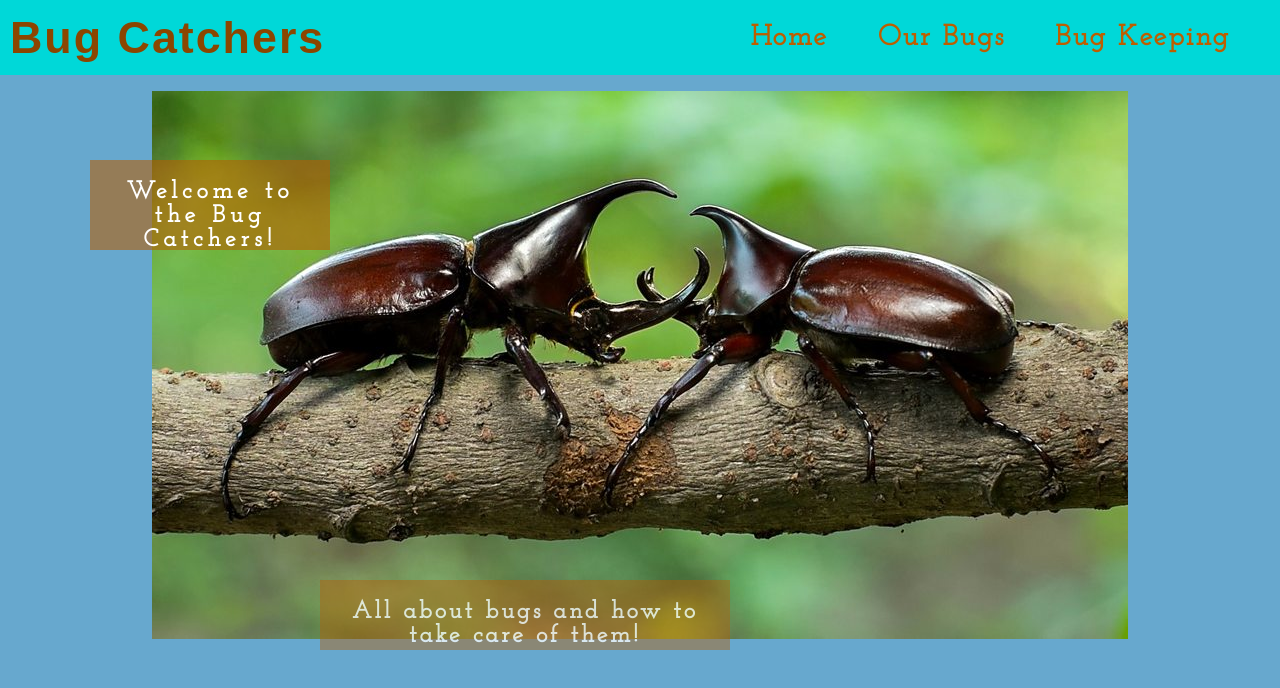
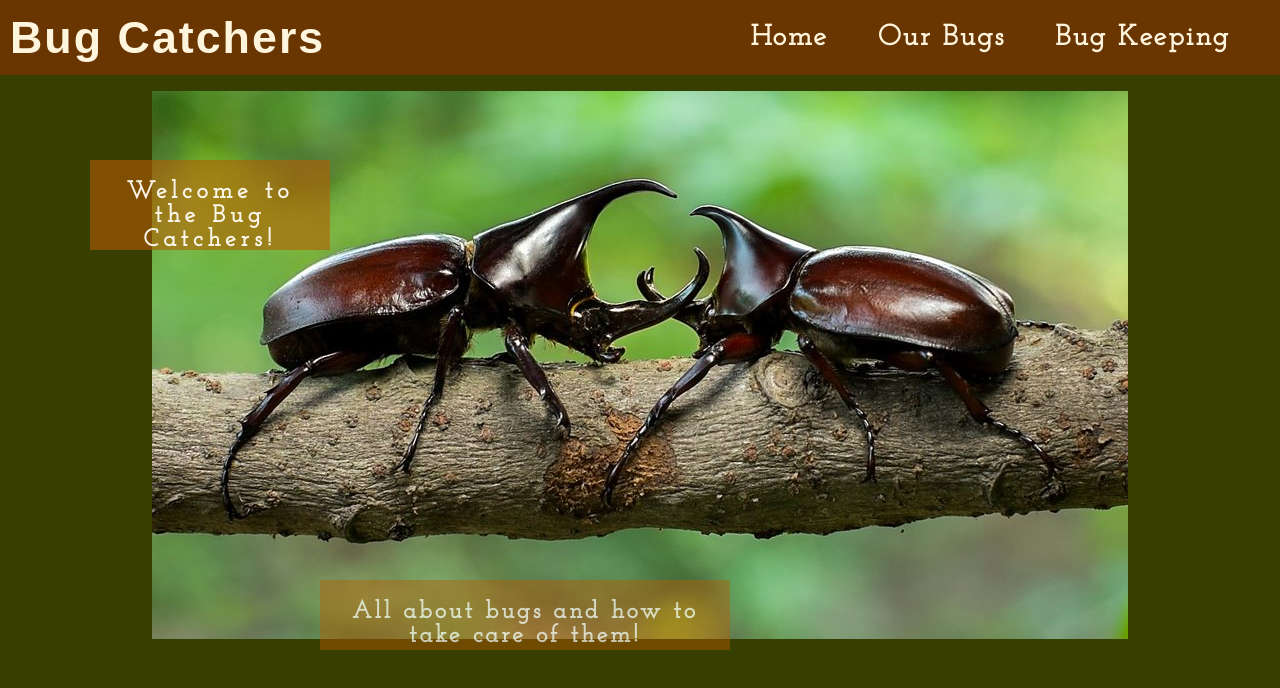
Before and after one commit to Ryder72/Paul-CI-Website, a plain HTML site: page index.html in a window 1280 px wide. Drawn offline with Linux system fonts and the light colour scheme.

Commit message:
Changed colours of the website to make it more appealing

```diff
--- a/style.css
+++ b/style.css
@@ -20,7 +20,7 @@
 #menu h2 { /*style for the tabs in the header */
     float:right;
     margin-right: 50px;
-    color: #bd5e00;
+    color: #fff5dd
 }
 
 #menu a { /*removed the underline and blue color from the hyperlink for the anchors in the header */
@@ -33,7 +33,7 @@
 
 #logo { /*style for the logo text in the header */
     font-family: 'Josefin Sans', sans-serif;
-    color: #8b4600;
+    color: #fff5dd;
     float: left;
     font-size: 280%;
     letter-spacing: 2px;
@@ -41,15 +41,15 @@
 }
 
 nav { /*style for the nav bar */
-    background-color: rgb(0, 216, 216);
+    background-color: #693500;
     height: 75px;
     width: 100%;
 
 }
 
 body { /*style for the body */
-    color: #964b00;
-    background-color: rgb(103, 168, 206);
+    color: #FAF5E9;
+    background-color: #373e02;
 }
 
 #mimage { /*style for the main image*/
@@ -59,10 +59,10 @@ body { /*style for the body */
     position: relative;
 }
 
-#itext h1 {/* stle for the title on the main image(mimage)*/
+#itext h1 {/* style for the title on the main image(mimage)*/
     font-family: 'Josefin Slab', serif;
     font-size: 150%;
-    color: #ffffff;
+    color: #FAF5E9;
     letter-spacing: 5px;
 
     height: 50px;
@@ -78,10 +78,10 @@ body { /*style for the body */
     right: 950px;
 }
 
-#mintro h2 {/* stle for the text on the main image(mimage)*/
+#mintro h2 {/* style for the text on the main image(mimage)*/
     font-family: 'Josefin Slab', serif;
     font-size: 150%;
-    color: #ffffff;
+    color: #FAF5E9;
     letter-spacing: 3px;
 
     height: 30px;
```
